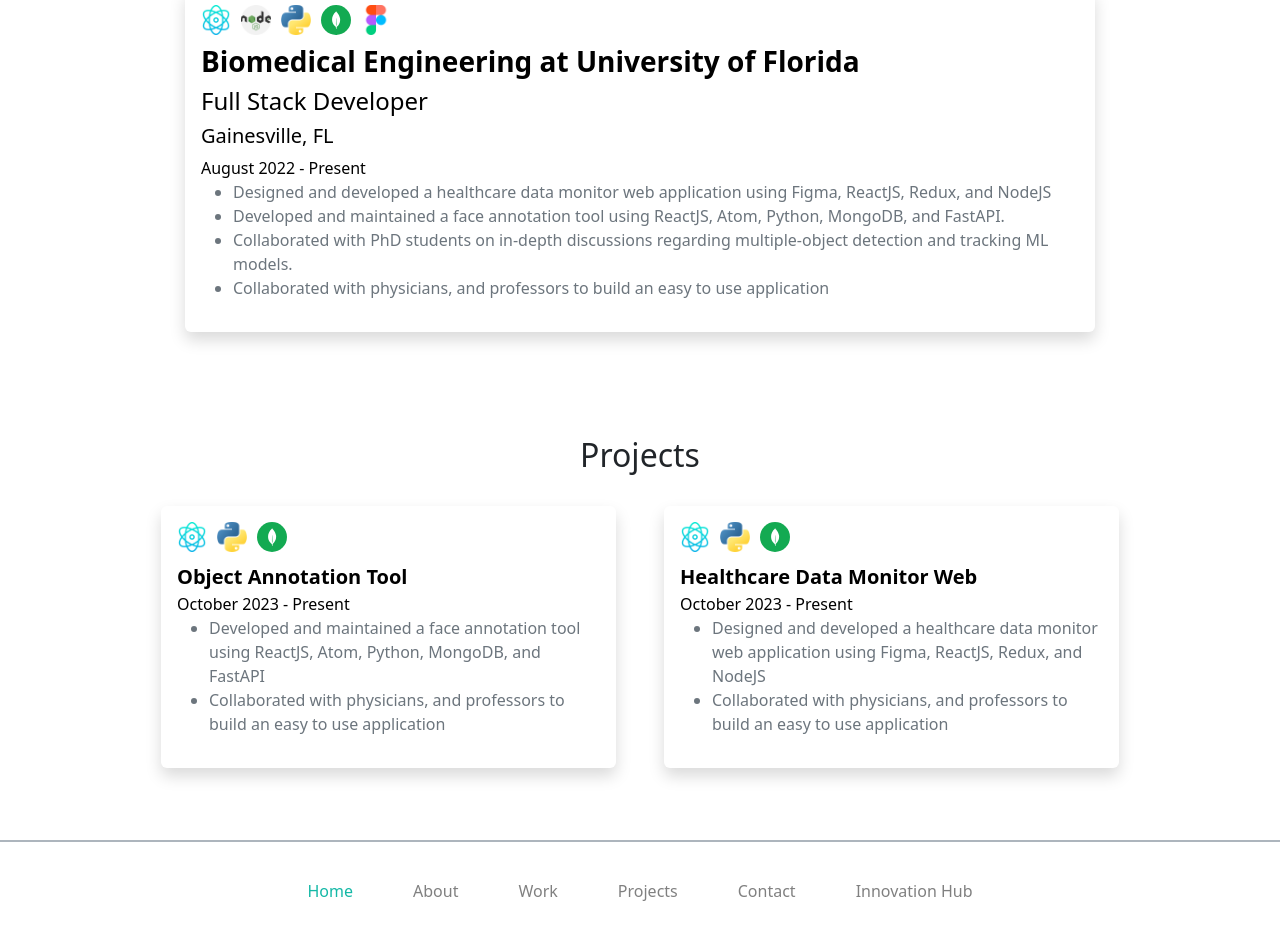
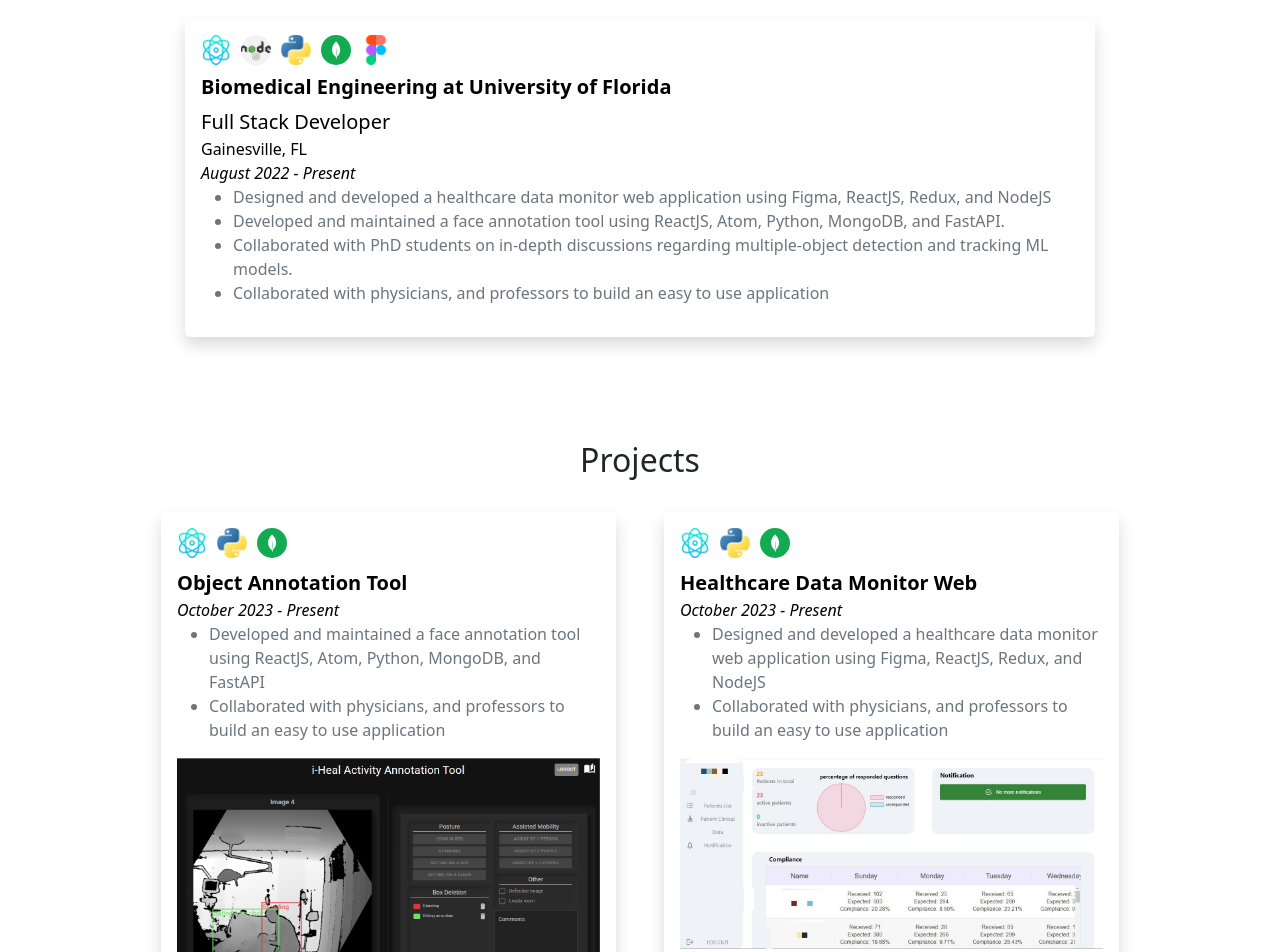
Before and after one commit to jimmysoccer/Jimmy_Soccer, a React (Create React App) app: page / in a window 1280 px wide. Shown: the part 816-1768 px from the top of the page. Built offline with nearby package versions, Linux system fonts and the light colour scheme.

Commit message:
modify mobile css & add image to projects

```diff
--- a/src/components/pages/About.js
+++ b/src/components/pages/About.js
@@ -31,7 +31,7 @@ export default function About() {
       animate={{ opacity: 1, y: '0' }}
       transition={{ duration: 0.75, ease: 'easeOut' }}
     >
-      <Grid container className='mt-5 justify-content-center' gap={5}>
+      <Grid container className='mt-5 justify-content-center px-3' gap={5}>
         <Grid item md={4}>
           <h2 className='text-center fw-bold'>
             {getCurrentLanguageText(
--- a/src/components/pages/Contact.js
+++ b/src/components/pages/Contact.js
@@ -15,6 +15,7 @@ export default function Contact() {
       animate={{ opacity: 1, y: '0' }}
       transition={{ duration: 0.75, ease: 'easeOut' }}
     >
+      <div className='px-3'>
         <h1 className='text-left w-50 mt-5'>
           {getCurrentLanguageText(
             language,
@@ -37,6 +38,7 @@ export default function Contact() {
           再次感谢您的关注，期待收到您的来信！`
           )}
         </p>
+      </div>
 
       <div className='text-secondary flex-column justify-content-center'>
         <div className='d-flex justify-content-center my-2'>
--- a/src/components/pages/Home.js
+++ b/src/components/pages/Home.js
@@ -40,7 +40,7 @@ Computer Science from the University of Florida.`,
       animate={{ opacity: 1, y: '0' }}
       transition={{ duration: 0.75, ease: 'easeOut' }}
     >
-      <Grid container className='my-5' justifyContent={'center'} gap={5}>
+      <Grid container className='my-5 px-3' justifyContent={'center'} gap={5}>
         <Grid item md={4}>
           <h2 className='text-center fw-bold'>
             {getCurrentLanguageText(
--- a/src/components/pages/InnovationHub.js
+++ b/src/components/pages/InnovationHub.js
@@ -39,6 +39,7 @@ export default function InnovationHub() {
       animate={{ opacity: 1, y: '0' }}
       transition={{ duration: 0.75, ease: 'easeOut' }}
     >
+      <div className='px-3'>
         <h1 className='text-success'>
           {getCurrentLanguageText(language, 'Innovation Hub', '创新Hub')}
         </h1>
@@ -63,6 +64,7 @@ export default function InnovationHub() {
               </motion.span>
             ))}
         </h3>
+      </div>
 
       {loggedIn ? (
         <>
@@ -80,7 +82,9 @@ export default function InnovationHub() {
               <div>No Users</div>
             </div>
           )}
-          <div className='container'>{/* <DataTable></DataTable> */}</div>
+          <div className='container'>
+            <DataTable></DataTable>
+          </div>
           <div className='container d-flex gap-3 flex-wrap'>
             {[1, 2, 3].map((a) => (
               <div
--- a/src/components/pages/Projects.js
+++ b/src/components/pages/Projects.js
@@ -29,7 +29,7 @@ export default function Projects({ hideHeader = false }) {
       transition={{ duration: 0.75, ease: 'easeOut' }}
     >
       {!hideHeader && (
-        <>
+        <div className='px-3'>
           <h1 className='text-left w-50 mt-5'>
             {getCurrentLanguageText(
               language,
@@ -50,7 +50,7 @@ export default function Projects({ hideHeader = false }) {
               希望在世界上留下有意义的印记。`
             )}
           </p>
-        </>
+        </div>
       )}
       <Grid container className='justify-content-center'>
         {projects.map((project, index) => {
@@ -79,7 +79,7 @@ export default function Projects({ hideHeader = false }) {
                     project.title_chinese
                   )}
                 </div>
-                <div className='text-black'>
+                <div className='text-black fst-italic'>
                   {getCurrentLanguageText(
                     language,
                     project.time,
@@ -99,6 +99,13 @@ export default function Projects({ hideHeader = false }) {
                     </li>
                   ))}
                 </ul>
+                {project.images && (
+                  <img
+                    className='img-fluid'
+                    src={project.images[0]}
+                    alt='projects'
+                  ></img>
+                )}
               </Link>
             </Grid>
           );
--- a/src/components/pages/Works.js
+++ b/src/components/pages/Works.js
@@ -18,7 +18,7 @@ export default function WorkingExperience({ hideHeader = false }) {
       transition={{ duration: 0.75, ease: 'easeOut' }}
     >
       {!hideHeader && (
-        <>
+        <div className='px-3'>
           <h1 className='text-left w-50 mt-5'>
             {getCurrentLanguageText(
               language,
@@ -39,7 +39,7 @@ export default function WorkingExperience({ hideHeader = false }) {
               这条时间线反映了我对持续学习和卓越的承诺。`
             )}
           </p>
-        </>
+        </div>
       )}
       <Grid container className='justify-content-center'>
         {workingExperience.map((experience, index) => {
@@ -62,28 +62,28 @@ export default function WorkingExperience({ hideHeader = false }) {
                     <TechStackIcon key={`work-tech-${tech}`} stack={tech} />
                   ))}
                 </div>
-                <h1 className='fs-3 fw-bold'>
+                <h1 className='fs-5 fw-bold'>
                   {getCurrentLanguageText(
                     language,
                     experience.employer,
                     experience.employer_chinese
                   )}
                 </h1>
-                <h2 className='fs-4'>
+                <div className='fs-5'>
                   {getCurrentLanguageText(
                     language,
                     experience.position,
                     experience.position_chinese
                   )}
-                </h2>
-                <h3 className='fs-5'>
+                </div>
+                <div>
                   {getCurrentLanguageText(
                     language,
                     experience.location,
                     experience.location_chinese
                   )}
-                </h3>
-                <div>
+                </div>
+                <div className='fst-italic'>
                   {getCurrentLanguageText(
                     language,
                     experience.time,
```
Lines whose indentation alone changed are shown as unchanged.
